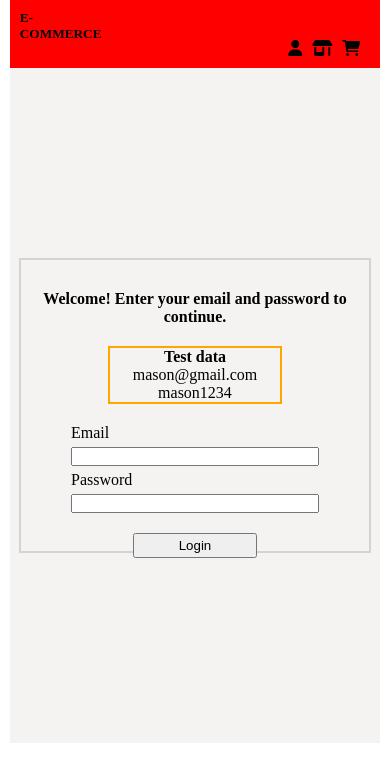
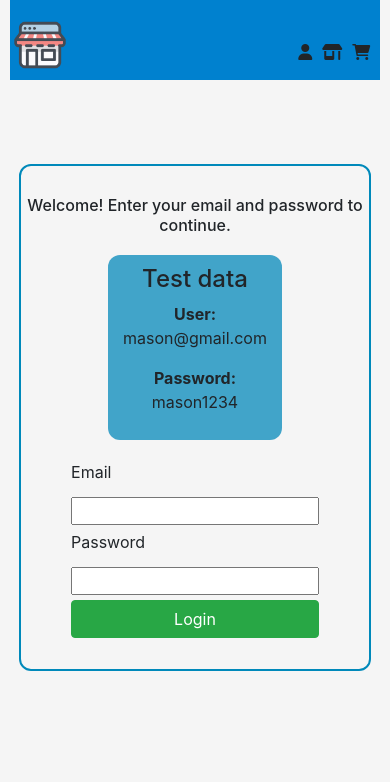
Before and after one commit to LuisHernandezL/e-commerce-react, a React (Create React App) app: page /#/login in a window 390 px wide. Shown: the top 782 px of the page. Built offline with nearby package versions, Linux system fonts and the light colour scheme.

Commit message:
login,nav,home mobile first ready

```diff
--- a/public/index.html
+++ b/public/index.html
@@ -25,6 +25,7 @@
       Learn how to configure a non-root public URL by running `npm run build`.
     -->
     <link rel="stylesheet" href="https://cdnjs.cloudflare.com/ajax/libs/font-awesome/6.1.1/css/all.min.css" integrity="sha512-KfkfwYDsLkIlwQp6LFnl8zNdLGxu9YAA1QvwINks4PhcElQSvqcyVLLD9aMhXd13uQjoXtEKNosOWaZqXgel0g==" crossorigin="anonymous" referrerpolicy="no-referrer" />
+    <link rel="stylesheet" href="https://cdn.jsdelivr.net/npm/bootstrap@4.3.1/dist/css/bootstrap.min.css" integrity="sha384-ggOyR0iXCbMQv3Xipma34MD+dH/1fQ784/j6cY/iJTQUOhcWr7x9JvoRxT2MZw1T" crossorigin="anonymous">
     <title>E-Commerce</title>
   </head>
   <body>
--- a/src/App.css
+++ b/src/App.css
@@ -9,3 +9,7 @@
   margin: 0;
   box-sizing: border-box;
 }
+
+body{
+  background: whitesmoke;
+}
--- a/src/assests/styles/home.css
+++ b/src/assests/styles/home.css
@@ -5,26 +5,23 @@ ul{
     margin-top: 30px;
 }
 
-.search-box{
-    border: 2px solid black;
-    display: flex;
-    justify-content: center;
-    padding: 10px;
-}
+
 
 .products-container{
     margin-top: 10px;
 }
 
 .product-wrapper{
-    border: 2px solid lightblue;
-    margin-top: 20px;
+    border-radius: 15px;
+    border: 4px solid #2C73D2;
     padding: 20px 10px;
-    width: 100%;
+    width: 90%;
+    margin: 20px auto;
+    background-color: whitesmoke;
 }
 .product-image{
     align-items: center;
-    border-bottom: 1px solid lightcoral;
+    border-bottom: 1px solid #0089BA;
     display: flex;
     height: 250px;
     justify-content:center;
@@ -37,5 +34,4 @@ ul{
     margin: 0 auto;
     object-fit: contain;
     width: 80%;
-    background-color: red;
 }
--- a/src/assests/styles/login.css
+++ b/src/assests/styles/login.css
@@ -1,15 +1,16 @@
 .login-wrapper{
     height: 80vh;
-    background: rgba(240, 235, 235, 0.644);
+    background: whitesmoke;
     display: flex;
     justify-content: center;
     align-items: center;
 }
 
 .login-container{
-    border: 2px solid lightgray;
+    border-radius: 12px;
+    border: 2px solid #0089BA;
     width: 95%;
-    height: 35vh;
+    height: 60vh;
     text-align: center;
     padding: 30px 0;
 }
@@ -19,10 +20,13 @@
 }
 
 .testData-container{
-    border: 2px solid orange;
+    background-color: #0088babb;
     width: 50%;
     margin: 20px auto;
+    border-radius: 12px;
+    padding: 10px;
 }
+
 
 .form-container{
     display: flex;
@@ -31,9 +35,3 @@
     text-align: start;
     gap: 5px;
 }
-
-.form-container button{
-    width: 50%;
-    margin: 15px auto;
-    height: 25px;
-}
--- a/src/assests/styles/navBar.css
+++ b/src/assests/styles/navBar.css
@@ -1,7 +1,8 @@
 .nav-container {
-    background-color: red;
+    background-color: #0081CF;
     display: flex;
-    padding: 10px;
+    height: 80px;
+    width: 100%;
     justify-content: space-between;
 }
 
@@ -17,3 +18,9 @@
 .list-navbar li {
     margin-right: 10px;
 }
+
+.logo img{
+    margin-top: 15px;
+    height: 60px;
+    width: auto;
+}
--- a/src/componentes/Navbar.js
+++ b/src/componentes/Navbar.js
@@ -1,7 +1,7 @@
 import React from 'react';
 import { useNavigate } from 'react-router-dom';
 import '../assests/styles/navBar.css'
-
+import logo from '../assests/images/logo.png'
 const Navbar = () => {
 
     const navigate = useNavigate()
@@ -12,7 +12,9 @@ const Navbar = () => {
 
     return (
         <header className='nav-container'>
-            <h5 onClick={toHome}>E-COMMERCE</h5>
+            <div className='logo'>
+                <img src={logo} alt="logo" onClick={toHome}/>
+            </div>
 
             <ul className='list-navbar'>
                 <li onClick={toLogin}><i className="fa-solid fa-user"></i></li>
--- a/src/pages/Home.js
+++ b/src/pages/Home.js
@@ -41,26 +41,29 @@ const Home = () => {
     }
 
     return (
-        <div className='products-container'>
-            <div className='search-box'>
+        <div className='products-container '>
+            <div className='input-group mb-3'>
                 <input
                     type="text"
                     id='search-bar'
                     onChange={e=>setSearch(e.target.value)}
                     value={search}
+                    className='form-control'
                 />
                 <button
                     id='search-bar'
                     onClick={getFilterProducts}
+                    className=' btn btn-outline-info'
                 >
                     Search
                 </button>
             </div>
             <div className='categories-container'>
-                <ul className='categories-wrapper'>
+
+                <ul className='list-group list-group-horizontal-sm'>
                     {
                         categories.map(category=>(
-                            <li key={category.id} onClick={()=>categoryFilter(category.id)}>{category.name}</li>
+                            <li key={category.id} onClick={()=>categoryFilter(category.id)} className="list-group-item">{category.name}</li>
                         ))
                     }
                 </ul>
@@ -80,9 +83,9 @@ const Home = () => {
                                     <h3>{product.title}</h3>
                                     <div>
                                         Price:
-                                        <p>$ {product.price}</p>
+                                        <p><b>$ {product.price}</b></p>
                                     </div>
-                                    <button>
+                                    <button className='btn btn-primary'>
                                         Buy
                                     </button>
 
--- a/src/pages/Login.js
+++ b/src/pages/Login.js
@@ -33,8 +33,8 @@ const Login = () => {
                 <div className='testData-container'>
                     <h4>Test data</h4>
                     <div>
-                        <p>mason@gmail.com</p>
-                        <p>mason1234</p>
+                        <p><b>User:</b> mason@gmail.com</p>
+                        <p><b>Password:</b> mason1234</p>
                     </div>
                 </div>
                 <form onSubmit={handleSubmit(submit)} className='form-container'>
@@ -44,7 +44,7 @@ const Login = () => {
                     <label htmlFor="password">Password</label>
                     <input type="password"  id='password' {...register("password")} />
 
-                    <button>Login</button>
+                    <button className='btn btn-success'>Login</button>
                 </form>
 
             </div>
```
Also changed, not shown: src/assests/images/logo.png (added).
